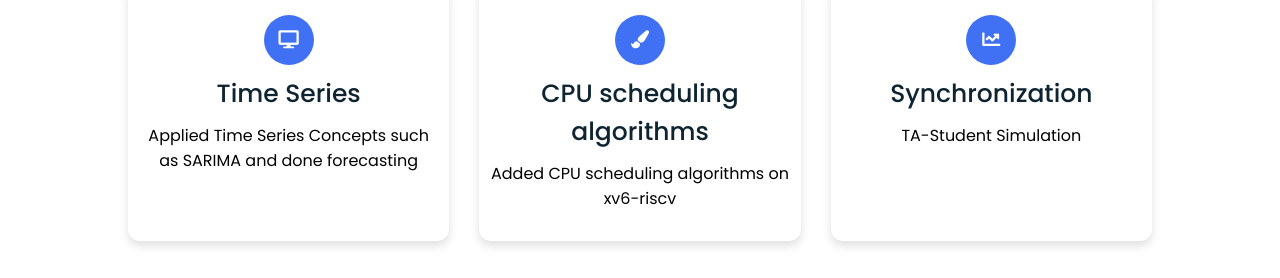
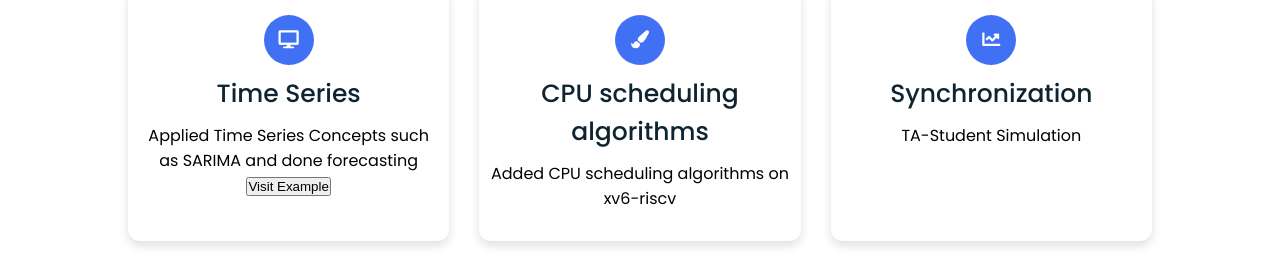
Before and after one commit to ArmanBorjikhani/Personal-Portfolio, a plain HTML site: page index.html in a window 1280 px wide. Shown: the part 2261-2539 px from the top of the page. Drawn offline with Linux system fonts and the light colour scheme.

Commit message:
project link button test

```diff
--- a/index.html
+++ b/index.html
@@ -117,6 +117,9 @@
             </div>
             <div class="topic">Time Series</div>
             <p>Applied Time Series Concepts such as SARIMA and done forecasting</p>
+                        <a href="https://github.com/ArmanBorjikhani/TimeSeries-project" target="_blank">
+                <button class="open-btn">Visit Example</button>
+            </a>
           </div>
           <div class="box">
             <div class="icon">
```
